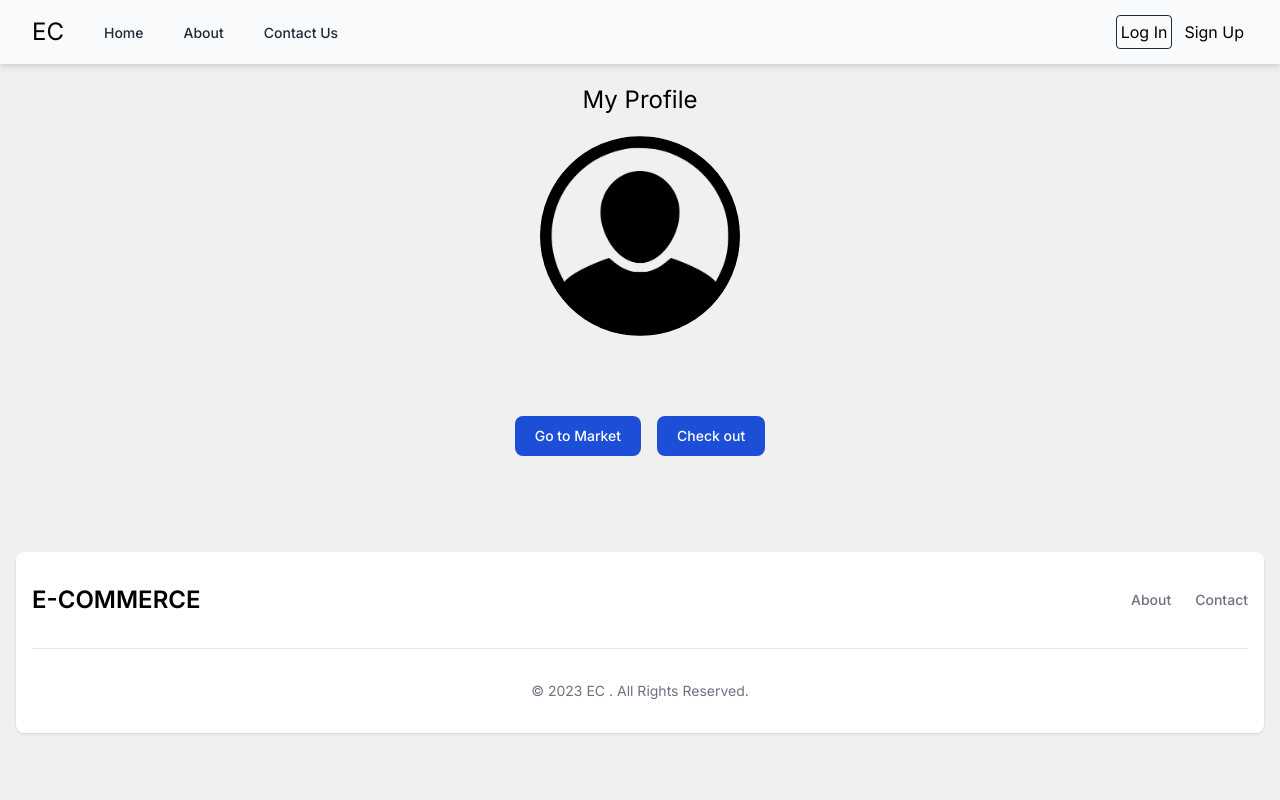
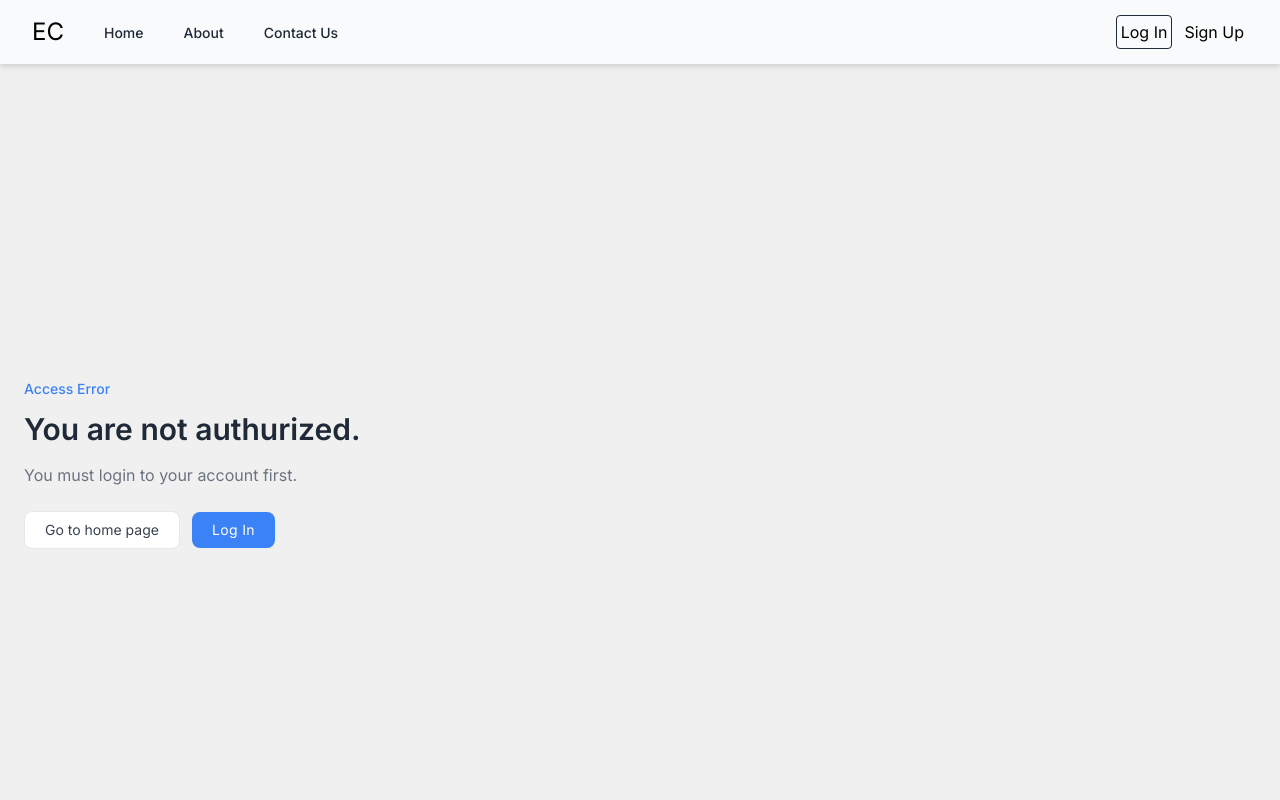
Before and after one commit to PooyaMolaei/e-commerce, a Next.js app: page /user-profile in a window 1280 px wide. Shown: the top 800 px of the page. Built offline with nearby package versions, Linux system fonts and the light colour scheme; no server answers.

Commit message:
404 page added

```diff
--- a/app/market/page.tsx
+++ b/app/market/page.tsx
@@ -4,6 +4,7 @@ import Image from "next/image";
 import { useDispatch, useSelector } from "react-redux";
 import { cartActions } from "@/store/cart-slice";
 import { RootState } from "@/store/rootReducer";
+import NotAuthurized from "@/components/notAuthurized";
 
 interface Product {
   id: number;
@@ -24,16 +25,26 @@ const Market = () => {
   const products = PRODUCTS();
   const dispatch = useDispatch();
   const cart = useSelector((state: RootState) => state.cart);
+  const isLogin = useSelector((state: RootState) => state.login.login);
 
   return (
     <>
+      {!isLogin && (
+        <section>
+          <NotAuthurized />
+        </section>
+      )}
+
+      {isLogin && (
         <section className="w-full h-full">
           <div>
             <h1 className="text-center text-xl my-4 md:my-6 lg:my-8">Market</h1>
           </div>
           <div className="grid grid-cols-2 md:grid-cols-3 lg:grid-cols-4 gap-4 mx-2 md:mx-6 lg:mx-8">
             {products.map((product: Product) => {
-            const cartProduct = cart.products.find((p) => p.id === product.id);
+              const cartProduct = cart.products.find(
+                (p) => p.id === product.id
+              );
               const cartQuantity = cartProduct ? cartProduct.quantity || 0 : 0;
               return (
                 <div key={product.id} className="p-5 bg-white rounded-md">
@@ -68,7 +79,11 @@ const Market = () => {
                       onClick={() => dispatch(cartActions.increment(product))}
                     >
                       Add to cart
-                    {cartQuantity > 0 ? <p className="inline">({cartQuantity})</p> : <p></p>}
+                      {cartQuantity > 0 ? (
+                        <p className="inline">({cartQuantity})</p>
+                      ) : (
+                        <p></p>
+                      )}
                     </button>
                   </div>
                 </div>
@@ -76,6 +91,7 @@ const Market = () => {
             })}
           </div>
         </section>
+      )}
     </>
   );
 };
--- a/app/market/products.ts
+++ b/app/market/products.ts
@@ -13,7 +13,8 @@ const PRODUCTS = () => {
   useEffect(() => {
     const fetchData = async () => {
       const res = await fetch("https://fakestoreapi.com/products");
-      const fetchedData: Data[]= await res.json();
+      const fetchedData: Data[]= await res.json()
+      .catch(err=>console.log("Error fetching data: ",err));
       setData(fetchedData.slice(0, 20));
     };
     fetchData();
--- /dev/null
+++ b/app/not-found.tsx
@@ -0,0 +1,41 @@
+"use client";
+import { useRouter } from "next/navigation";
+
+const PageNotFound = () => {
+  const router = useRouter();
+  return (
+    <section className=" dark:bg-gray-900 ">
+      <div className="container flex items-center min-h-screen px-6 py-12 mx-auto">
+        <div>
+          <p className="text-sm font-medium text-blue-500 dark:text-blue-400">
+            404 error
+          </p>
+          <h1 className="mt-3 text-2xl font-semibold text-gray-800 dark:text-white md:text-3xl">
+            Page not found
+          </h1>
+          <p className="mt-4 text-gray-500 dark:text-gray-400">
+            Sorry, the page you are looking for does not exist.
+          </p>
+
+          <div className="flex items-center mt-6 gap-x-3">
+            <button
+              onClick={() => router.push("/")}
+              className="flex items-center justify-center w-1/2 px-5 py-2 text-sm text-gray-700 transition-colors duration-200 bg-white border rounded-lg gap-x-2 sm:w-auto dark:hover:bg-gray-800 dark:bg-gray-900 hover:bg-gray-100 dark:text-gray-200 dark:border-gray-700"
+            >
+              <span>Home Page</span>
+            </button>
+
+            <button
+              onClick={() => router.push("/login")}
+              className="w-1/2 px-5 py-2 text-sm tracking-wide text-white transition-colors duration-200 bg-blue-500 rounded-lg shrink-0 sm:w-auto hover:bg-blue-600 dark:hover:bg-blue-500 dark:bg-blue-600"
+            >
+              Login Page
+            </button>
+          </div>
+        </div>
+      </div>
+    </section>
+  );
+};
+
+export default PageNotFound;
--- a/app/user-profile/page.tsx
+++ b/app/user-profile/page.tsx
@@ -2,6 +2,9 @@
 import { useState, useEffect } from "react";
 import Image from "next/image";
 import Link from "next/link";
+import { RootState } from "@/store/rootReducer";
+import { useSelector } from "react-redux";
+import NotAuthurized from "@/components/notAuthurized";
 
 type userData = {
   name: string;
@@ -12,6 +15,7 @@ type userData = {
 
 const User = () => {
   const [parsedUser, setParsedUser] = useState<userData | null>();
+  const isLogin = useSelector((state: RootState) => state.login.login);
   useEffect(() => {
     const user = window.localStorage.getItem("user");
     if (user) {
@@ -22,6 +26,13 @@ const User = () => {
 
   return (
     <>
+      {!isLogin && (
+        <section>
+          <NotAuthurized />
+        </section>
+      )}
+
+      {isLogin && (
         <section className="flex flex-col sp mx-2 h-screen lg:h-full justify-between">
           <h1 className="text-center p-5 text-2xl">My Profile</h1>
           <div className="flex content-center justify-center">
@@ -38,10 +49,21 @@ const User = () => {
             <h3 className="text-xl my-5">{parsedUser?.email}</h3>
           </div>
           <div className="flex gap-4 mb-20 justify-center">
-          <Link className="text-white bg-blue-700 hover:bg-blue-800 focus:ring-4 focus:outline-none focus:ring-blue-300 font-medium rounded-lg text-sm w-full sm:w-auto px-5 py-2.5 text-center dark:bg-blue-600 dark:hover:bg-blue-700 dark:focus:ring-blue-800" href="/market">Go to Market</Link>
-          <Link className="text-white bg-blue-700 hover:bg-blue-800 focus:ring-4 focus:outline-none focus:ring-blue-300 font-medium rounded-lg text-sm w-full sm:w-auto px-5 py-2.5 text-center dark:bg-blue-600 dark:hover:bg-blue-700 dark:focus:ring-blue-800" href="#">Check out</Link>
+            <Link
+              className="text-white bg-blue-700 hover:bg-blue-800 focus:ring-4 focus:outline-none focus:ring-blue-300 font-medium rounded-lg text-sm w-full sm:w-auto px-5 py-2.5 text-center dark:bg-blue-600 dark:hover:bg-blue-700 dark:focus:ring-blue-800"
+              href="/market"
+            >
+              Go to Market
+            </Link>
+            <Link
+              className="text-white bg-blue-700 hover:bg-blue-800 focus:ring-4 focus:outline-none focus:ring-blue-300 font-medium rounded-lg text-sm w-full sm:w-auto px-5 py-2.5 text-center dark:bg-blue-600 dark:hover:bg-blue-700 dark:focus:ring-blue-800"
+              href="#"
+            >
+              Check out
+            </Link>
           </div>
         </section>
+      )}
     </>
   );
 };
--- a/components/layout/cart/cart.tsx
+++ b/components/layout/cart/cart.tsx
@@ -19,17 +19,19 @@ const Cart: React.FC = () => {
     dispatch(cartActions.showSlide());
   };
 
-  const marketProductsId = PRODUCTS().map((product) => {
+  const marketProducts = PRODUCTS().map((product) => {
     return product.id;
   });
+  const isCartEmpty = cart.products.length === 0;
   return (
     <>
       {cart.isShown && (
         <>
-        <div onClick={closeHandler} className="w-full h-screen fixed z-30 bg-black/30">
-
-        </div>
-        <div className="fixed top-16 h-full overflow-auto left-0 z-40 p-4 shadow-lg bg-white w-80 dark:bg-gray-800">
+          <div
+            onClick={closeHandler}
+            className="w-full h-screen fixed z-30 bg-black/30"
+          ></div>
+          <div className="fixed top-16 overflow-auto left-0 z-40 p-4 shadow-lg bg-white w-80 dark:bg-gray-800">
             <div className="mb-12 w-full flex-col">
               <div className="overscroll-auto">
                 <div className="text-align t-10 left-4 mx-auto flex">
@@ -51,54 +53,39 @@ const Cart: React.FC = () => {
                   >
                     <path
                       stroke="currentColor"
-                    stroke-linecap="round"
-                    stroke-linejoin="round"
-                    stroke-width="2"
+                      strokeLinecap="round"
+                      strokeLinejoin="round"
+                      strokeWidth="2"
                       d="m1 1 6 6m0 0 6 6M7 7l6-6M7 7l-6 6"
                     />
                   </svg>
                   <span className="sr-only">Close menu</span>
                 </button>
-              <div className="overscroll-contain">
+                <div className="">
+                  {isCartEmpty ? (
+                    <div className="w-full h-full items-center bg-blue-400 rounded-lg shadow shadow-gray-400">
+                      <p className="text-center text-2xl my-4">
+                        Your cart is empty.
+                      </p>{" "}
+                      <p className="text-center">
+                        Add items to your cart from the market.
+                      </p>
+                    </div>
+                  ) : (
+                    <div>
                       {cart.products.map(
                         (product) =>
-                    product.id in marketProductsId && (
+                          product.id in marketProducts && (
                             <CartItem key={product.id} {...product} />
                           )
                       )}
                     </div>
+                  )}
                 </div>
-            {/* {totalAmount > 0 ? (
-          <div className="relative text-center">
-            <p>Total: ${totalAmount}</p>
-            <div className="my-4 flex flex-col">
-              <button
-                className="md:text-md mx-auto my-2 w-1/4 rounded-lg border border-white p-1.5 text-sm hover:bg-white hover:text-gray-900"
-                onClick={() => router.push("/shop")}
-              >
-                Continue Shopping
-              </button>
-              <button
-                className="md:text-md mx-auto my-2 w-1/4 rounded-lg border border-white p-1.5 text-sm hover:bg-white hover:text-gray-900"
-                onClick={() => router.push("/user-profile")}
-              >
-                Checkout
-              </button>
+                <div className="w-full h-10 rounded-lg bg-blue-400">
+                  <p>Total Amount: ${cart.totalAmount}</p>
                 </div>
               </div>
-        ) : (
-          <div className="h-screen">
-            <h1 className="t-20 relative text-center text-2xl">
-              Your cart is empty
-            </h1>
-            <Link
-              className="relative mt-5 block text-center text-lg text-blue-300"
-              href={"/shop"}
-            >
-              Back to shop
-            </Link>
-          </div>
-        )} */}
             </div>
           </div>
         </>
--- a/components/layout/cart/cartItem.tsx
+++ b/components/layout/cart/cartItem.tsx
@@ -1,6 +1,5 @@
 import Image from "next/image";
 import { useDispatch, useSelector } from "react-redux";
-import { RootState } from "@/store/rootReducer";
 import { cartActions } from "@/store/cart-slice";
 
 type Props = {
@@ -8,7 +7,7 @@ type Props = {
   title: string;
   price: number;
   id: number;
-  quantity?:number
+  quantity?: number;
 };
 
 interface Product {
@@ -20,7 +19,6 @@ interface Product {
 }
 
 const CartItem = (props: Props) => {
-  const cart = useSelector((state: RootState) => state.cart);
   const dispatch = useDispatch();
 
   const handleIncrement = (product: Product) => {
@@ -34,7 +32,7 @@ const CartItem = (props: Props) => {
   return (
     <div className="my-2 flex flex-col content-center place-self-center rounded-md border p-3 shadow shadow-black dark:border-white">
       <div className="mb-3 flex flex-col text-center" key={props.id}>
-        <div className="mx-auto h-24">
+        <div className="mx-auto h-28">
           <Image src={props.image} alt={props.title} width={100} height={100} />
         </div>
 
@@ -45,12 +43,14 @@ const CartItem = (props: Props) => {
           <p className="text-sm">Price: ${props.price}</p>
           <p>Quantity: {props.quantity}</p>
         </div>
-        <div className="mx-auto flex  w-2/3 rounded-lg bg-gray-900 text-white shadow-sm dark:bg-white dark:text-gray-900">
+        <div className="mx-auto flex items-center w-2/3 rounded-lg bg-gray-900 text-white shadow-sm dark:bg-white dark:text-gray-900">
           <button className="px-1.5" onClick={() => handleDecrement(props)}>
             {" "}
             -{" "}
           </button>
-          <p className="text-xs flex-1 mx-auto">Total Price: ${props.price*(props.quantity || 0)}</p>{" "}
+          <p className="text-xs flex-1 mx-auto bg-white text-black">
+            Total Price: ${props.price * (props.quantity || 0)}
+          </p>{" "}
           <button className="px-1.5" onClick={() => handleIncrement(props)}>
             {" "}
             +{" "}
--- a/components/layout/footer.tsx
+++ b/components/layout/footer.tsx
@@ -12,13 +12,13 @@ const Footer = () => {
             </Link>
             <ul className="flex flex-wrap items-center mb-6 text-sm font-medium text-gray-500 sm:mb-0 dark:text-gray-400">
               <li>
-                <Link href="#" className="mr-4 hover:underline md:mr-6 ">
+                <Link href="/about" className="mr-4 hover:underline md:mr-6 ">
                   About
                 </Link>
               </li>
 
               <li>
-                <Link href="#" className="hover:underline">
+                <Link href="/contact" className="hover:underline">
                   Contact
                 </Link>
               </li>
--- /dev/null
+++ b/components/notAuthurized.tsx
@@ -0,0 +1,40 @@
+import { useRouter } from "next/navigation";
+
+const NotAuthurized = () => {
+  const router = useRouter();
+  return (
+    <section className=" dark:bg-gray-900 ">
+      <div className="container flex items-center min-h-screen px-6 py-12 mx-auto">
+        <div>
+          <p className="text-sm font-medium text-blue-500 dark:text-blue-400">
+            Access Error
+          </p>
+          <h1 className="mt-3 text-2xl font-semibold text-gray-800 dark:text-white md:text-3xl">
+            You are not authurized.
+          </h1>
+          <p className="mt-4 text-gray-500 dark:text-gray-400">
+            You must login to your account first.
+          </p>
+
+          <div className="flex items-center mt-6 gap-x-3">
+            <button
+              onClick={() => router.push("/")}
+              className="flex items-center justify-center w-1/2 px-5 py-2 text-sm text-gray-700 transition-colors duration-200 bg-white border rounded-lg gap-x-2 sm:w-auto dark:hover:bg-gray-800 dark:bg-gray-900 hover:bg-gray-100 dark:text-gray-200 dark:border-gray-700"
+            >
+              <span>Go to home page</span>
+            </button>
+
+            <button
+              onClick={() => router.push("/login")}
+              className="w-1/2 px-5 py-2 text-sm tracking-wide text-white transition-colors duration-200 bg-blue-500 rounded-lg shrink-0 sm:w-auto hover:bg-blue-600 dark:hover:bg-blue-500 dark:bg-blue-600"
+            >
+              Log In
+            </button>
+          </div>
+        </div>
+      </div>
+    </section>
+  );
+};
+
+export default NotAuthurized;
```
Lines whose indentation alone changed are shown as unchanged.
